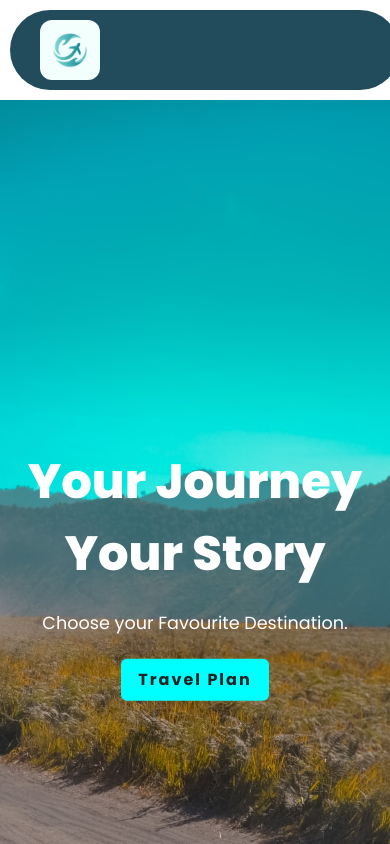
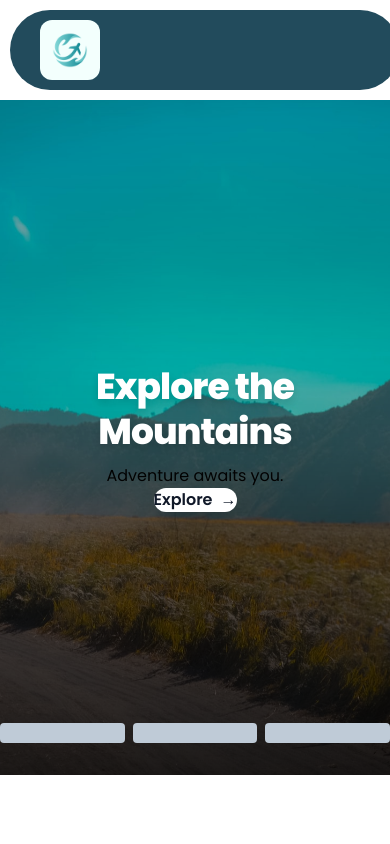
Before and after one commit to shabareeshabv/Travel-Website-Using-MERN, a React (Vite) app: page / in a window 390 px wide. Shown: the top 844 px of the page. Built offline with nearby package versions, Linux system fonts and the light colour scheme.

Commit message:
worked on banner

```diff
--- a/src/components/Hero.jsx
+++ b/src/components/Hero.jsx
@@ -1,24 +1,90 @@
-import "./HeroStyle.css"
+import { useState, useEffect } from "react";
 
-function Hero(props){
+function Hero({ cName = "", slides, btnClass = "", interval = 4000 }) {
+  const [current, setCurrent] = useState(0);
+  const [paused, setPaused] = useState(false);
 
+  useEffect(() => {
+    if (paused) return;
+    const timer = setInterval(() => {
+      setCurrent((c) => (c + 1) % slides.length);
+    }, interval);
+    return () => clearInterval(timer);
+  }, [slides.length, interval, paused, current]);
 
-    return (
-<>
+  return (
+    <section
+      className={`relative w-full overflow-hidden bg-black ${cName}`}
+      onMouseEnter={() => setPaused(true)}
+      onMouseLeave={() => setPaused(false)}
+    >
+      {/* sliding track */}
+      <div
+        className="flex transition-transform duration-1000 ease-[cubic-bezier(0.77,0,0.175,1)]"
+        style={{ transform: `translateX(-${current * 100}%)` }}
+      >
+        {slides.map((slide, i) => (
+          <div key={i} className="relative min-w-full h-[80vh] md:h-screen overflow-hidden">
+            {/* image with slow zoom */}
+            <img
+              alt={slide.title}
+              src={slide.img}
+              className={`absolute inset-0 w-full h-full object-cover transition-transform duration-[6000ms] ease-out ${
+                i === current ? "scale-100" : "scale-110"
+              }`}
+            />
 
-<div className={props.cName}>
-<img alt="HeroImg"  src={props.heroImg}/>
+            {/* gradient overlay */}
+            <div className="absolute inset-0 bg-gradient-to-t from-black/80 via-black/30 to-black/10" />
 
-<div className="hero-text">
-    <h1>{props.title} </h1>
-    <p>{props.text}</p>
-    <a href={props.url} className={props.btnClass}>
-        {props.buttonText}
-    </a>
-</div>
-</div>
-</>
-    );
+            {/* text */}
+            <div className="absolute inset-0 flex items-center">
+              <div
+                className={`mx-auto w-full max-w-6xl px-6 md:px-10 transition-all duration-700 delay-300 ${
+                  i === current ? "opacity-100 translate-y-0" : "opacity-0 translate-y-8"
+                }`}
+              >
+                <div className="max-w-2xl text-center md:text-left">
+                  <h1 className="text-4xl md:text-7xl font-extrabold leading-tight tracking-tight text-white drop-shadow-lg">
+                    {slide.title}
+                  </h1>
+                  <p className="mt-4 text-base md:text-xl text-white/85">
+                    {slide.text}
+                  </p>
+                  <a
+                    href={slide.url}
+                    className={`group mt-8 inline-flex items-center gap-2 rounded-full bg-white px-7 py-3 font-semibold text-gray-900 shadow-lg transition hover:bg-gray-100 hover:scale-105 ${btnClass}`}
+                  >
+                    {slide.buttonText}
+                    <span className="transition-transform group-hover:translate-x-1">→</span>
+                  </a>
+                </div>
+              </div>
+            </div>
+          </div>
+        ))}
+      </div>
+
+      {/* dots */}
+      <div className="absolute bottom-8 left-0 right-0 z-10 flex justify-center gap-2">
+        {slides.map((_, i) => (
+          <button
+            key={i}
+            aria-label={`Go to slide ${i + 1}`}
+            onClick={() => setCurrent(i)}
+            className={`h-2.5 rounded-full transition-all duration-500 ${
+              i === current ? "w-8 bg-white" : "w-2.5 bg-white/50 hover:bg-white/80"
+            }`}
+          />
+        ))}
+      </div>
+
+      {/* counter */}
+      <div className="absolute bottom-8 right-6 md:right-10 z-10 hidden sm:block text-sm font-medium tracking-widest text-white/80">
+        {String(current + 1).padStart(2, "0")} / {String(slides.length).padStart(2, "0")}
+      </div>
+    </section>
+  );
 }
 
 export default Hero;
--- a/src/components/HeroStyle.css
+++ b/src/components/HeroStyle.css
@@ -86,3 +86,56 @@ text-align: center;
         background-color: aqua;
     }
 }
+
+.hero {
+  position: relative;
+  overflow: hidden;
+}
+
+.slides-track {
+  display: flex;
+  transition: transform 0.8s ease-in-out;
+}
+
+.slide {
+  flex: 0 0 100%;
+  position: relative;
+}
+
+.slide img {
+  width: 100%;
+  display: block;
+}
+
+.arrow {
+  position: absolute;
+  top: 50%;
+  transform: translateY(-50%);
+  background: rgba(0, 0, 0, 0.4);
+  color: #fff;
+  border: none;
+  font-size: 2rem;
+  padding: 0.2rem 0.8rem;
+  cursor: pointer;
+  z-index: 5;
+}
+.arrow.left { left: 10px; }
+.arrow.right { right: 10px; }
+
+.dots {
+  position: absolute;
+  bottom: 15px;
+  width: 100%;
+  display: flex;
+  justify-content: center;
+  gap: 8px;
+  z-index: 5;
+}
+.dot {
+  width: 10px;
+  height: 10px;
+  border-radius: 50%;
+  background: rgba(255, 255, 255, 0.5);
+  cursor: pointer;
+}
+.dot.active { background: #fff; }
--- a/src/routes/Home.jsx
+++ b/src/routes/Home.jsx
@@ -1,33 +1,29 @@
-
 import Hero from "../components/Hero";
 import Navbar from "../components/Navbar";
-import HomeImg from "../assets/12.jpg"
 import Destination from "../components/Destination";
-import Footer from "../components/Footer"
-
+import Footer from "../components/Footer";
 import Trip from "../components/Trip";
 
+import HomeImg1 from "../assets/12.jpg";
+// import HomeImg2 from "../assets/13.jpg";
+// import HomeImg3 from "../assets/14.jpg";
 
-function Home (){
-return(
-   <>
-<Navbar/>
- <Hero
- cName="hero"
- heroImg={HomeImg}
-title ="Your Journey Your Story"
-text="Choose your Favourite Destination."
-buttonText="Travel Plan"
-url="/"
-btnClass="show"
+const slides = [
+  { img: HomeImg1, title: "Your Journey Your Story", text: "Choose your Favourite Destination.", buttonText: "Travel Plan", url: "/" },
+  { img: HomeImg1, title: "Explore the Mountains", text: "Adventure awaits you.", buttonText: "Explore", url: "/" },
+  { img: HomeImg1, title: "Relax by the Beach", text: "Find your calm.", buttonText: "Book Now", url: "/" },
+];
 
- />
+function Home() {
+  return (
+    <>
+      <Navbar />
+      <Hero cName="hero" slides={slides} btnClass="show" />
+      <Destination />
+      <Trip />
+      <Footer />
+    </>
+  );
+}
 
- <Destination/>
- <Trip/>
- <Footer/>
-   </>
-)
- }
-
- export default Home;
+export default Home;
```
